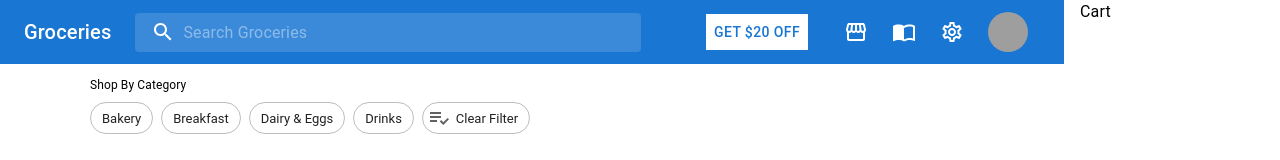
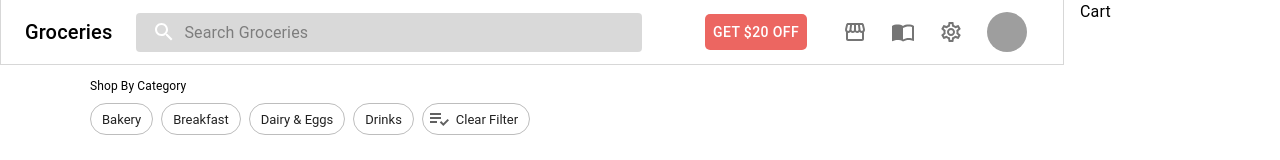
Before and after one commit to syllogismos/urban-octo-engine, a React (Create React App) app: page / in a window 1280 px wide. Shown: the top 160 px of the page. Built offline with nearby package versions, Linux system fonts and the light colour scheme; grey boxes are pictures that could not be loaded.

Commit message:
css changes appbar

```diff
--- a/src/Components/MainAppBar.tsx
+++ b/src/Components/MainAppBar.tsx
@@ -19,9 +19,9 @@ import {useHistory} from 'react-router-dom';
 const Search = styled('div')(({ theme }) => ({
   position: 'relative',
   borderRadius: theme.shape.borderRadius,
-  backgroundColor: alpha(theme.palette.common.white, 0.15),
+  backgroundColor: alpha(theme.palette.common.black, 0.15),
   '&:hover': {
-    backgroundColor: alpha(theme.palette.common.white, 0.25),
+    backgroundColor: alpha(theme.palette.common.black, 0.25),
   },
   marginRight: theme.spacing(2),
   marginLeft: 0,
@@ -44,7 +44,7 @@ const SearchIconWrapper = styled('div')(({ theme }) => ({
 }));
 
 const StyledInputBase = styled(InputBase)(({ theme }) => ({
-  color: 'inherit',
+  color: 'black',
   '& .MuiInputBase-input': {
     padding: theme.spacing(1, 1, 1, 0),
     // vertical padding + font size from searchIcon
@@ -61,10 +61,10 @@ export default function MainAppBar() {
   const history = useHistory()
   const handleOnClick = () => history.push('/about');
   return (
-    <Box sx={{flexGrow: 1}}>
-      <AppBar position="static" sx={{boxShadow: 0}}>
+    <Box sx={{flexGrow: 1, borderStyle: 'solid', borderWidth: 'thin', borderColor: '#D7D7D7', borderTop: "none"}}>
+      <AppBar position="static" sx={{backgroundColor: "white", boxShadow: 0}}>
         <Toolbar>
-          <Typography variant="h6" noWrap component="div" sx={{display: {xs: 'none', sm: 'block'}}}>
+          <Typography variant="h6" noWrap component="div" sx={{display: {xs: 'none', sm: 'block'}, color: "black"}}>
             Groceries
           </Typography>
           <Search>
@@ -77,17 +77,17 @@ export default function MainAppBar() {
             />
           </Search>
           <Box sx={{flexGrow: 1}} />
-          <Box sx={{backgroundColor: "white", mr: 3}}>
-            <Button>Get $20 Off</Button>
+          <Box sx={{backgroundColor: "#EC6661", mr: 3, borderRadius: '5px'}}>
+            <Button sx={{color: "white"}}>Get $20 Off</Button>
           </Box>
           <Box sx={{display: {xs: 'none', md: 'flex'}}}>
-            <IconButton size="large" color="inherit" onClick={handleOnClick}>
+            <IconButton size="large" sx={{color: "7777777"}} onClick={handleOnClick}>
               <StorefrontOutlinedIcon />
             </IconButton>
-            <IconButton size="large" color="inherit" onClick={handleOnClick}>
+            <IconButton size="large" sx={{color: "777777"}} onClick={handleOnClick}>
               <ImportContactsIcon />
             </IconButton>
-            <IconButton size="large" color="inherit" onClick={handleOnClick}>
+            <IconButton size="large" sx={{color: "777777"}} onClick={handleOnClick}>
               <SettingsOutlinedIcon />
             </IconButton>
             <IconButton size="large" color="inherit" onClick={handleOnClick}>
```
